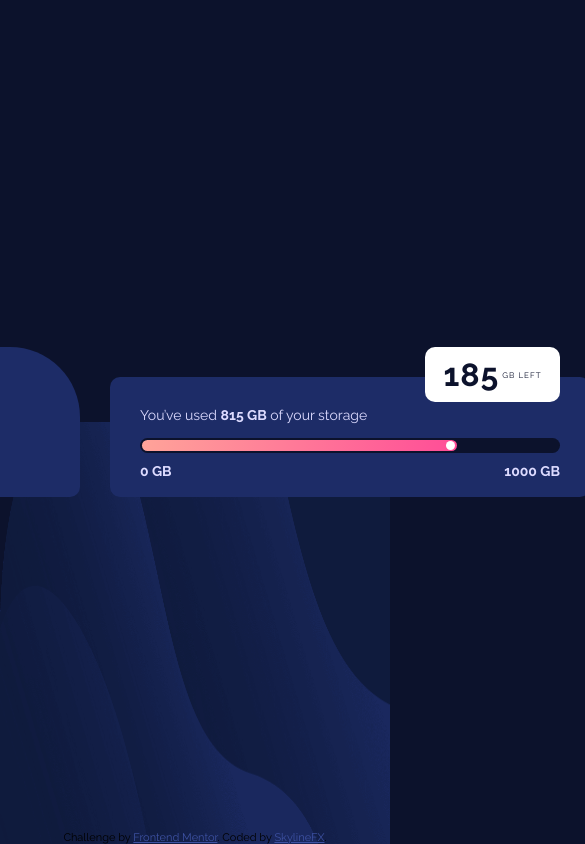
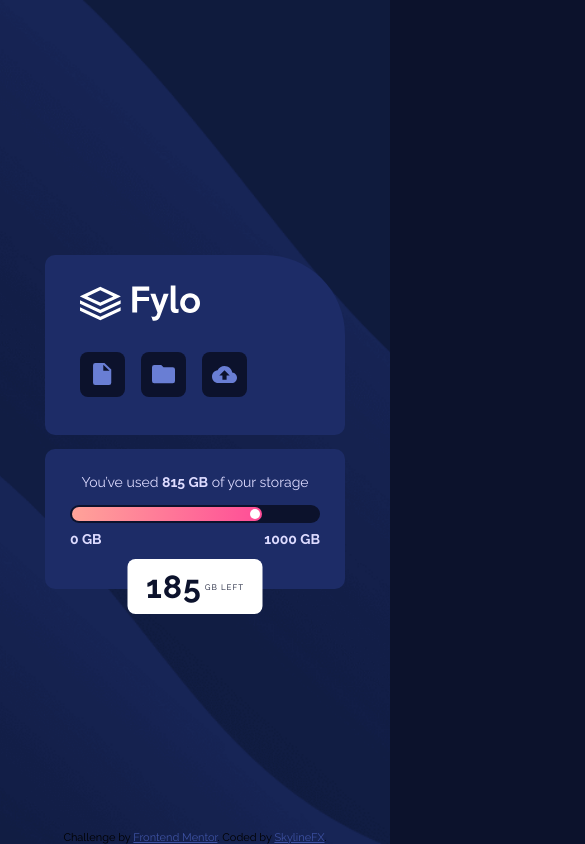
Before and after one commit to SkylineFX/Fylo-data-storage-component, a plain HTML site: page index.html in a window 390 px wide. Shown: the whole page, 585 px wide, since content can reach past the window. Drawn offline with Linux system fonts and the light colour scheme.

Commit message:
finished

```diff
--- a/index.html
+++ b/index.html
@@ -41,7 +41,6 @@
         <div class="upper-section">
           <p>You’ve used <span>815 GB</span> of your storage</p>
           <div class="message-indicator">
-            <div class="arrow"></div>
               <p><span>185</span> GB Left</p>
           </div>
         </div>
--- a/style.css
+++ b/style.css
@@ -1,3 +1,7 @@
+/*  =======
+    GLOBALS
+    =======  */
+
 *,
 *::before,
 *::after{
@@ -18,13 +22,16 @@
     justify-content: center;
     align-items: center;
     height: 100vh;
-    background:  url(images/bg-desktop.png) no-repeat center bottom;
+    background: url(images/bg-desktop.png) no-repeat center bottom;
     background-color: var(--very-dark-blue);
     background-size: 100% 50%;
-    /* background-size: contain; */
     font-family: 'Raleway', sans-serif;
     font-size: 14px;
 }
+
+/*  ===============
+    MAIN COMPONENTS
+    ===============  */
 
 section{
     display: flex;
@@ -36,62 +43,71 @@
     border-radius: 10px;
 }
 
+/*  ==============
+    LOGO COMPONENT
+    ==============  */
+
 .sec-logo{
-    border-radius: 10px 70px 10px 10px;
+    border-radius: 10px 80px 10px 10px;
     margin-right: 1.875rem;
     width: 280px;
-    height: 150px;
+    height: 160px;
 }
+
 .logo img{
     width: 110px;
     max-height: auto;
     margin: 30px 0 0 30px;
 }
-/* .sec-logo > div{
-    margin: 30px 0 0 30px;
-} */
 
 .icons{
     display: flex;
-    margin: 20px 0 0 30px;
+    margin: 25px 0 0 30px;
 }
 
 .icon{
     display: flex;
     align-items: center;
     justify-content: center;
-    margin-right: 16px;
     width: 35px;
     height: 35px;
     background-color: var(--very-dark-blue);
     border-radius: 8px;
 }
+.icon:not(:last-child){
+    margin-right: 16px;
+}
 
 .icon img{
     background-color: var(--very-dark-blue);
 }
+
 .icon-1 img{
-    height: 20px;
+    height: 18px;
     max-width: auto;
 }
 .icon-2 img{
-    height: 17px;
+    height: 15px;
     max-width: auto;
 }
 .icon-3 img{
-    height: 15px;
+    height: 13px;
     max-width: auto;
 }
+
+/*  =================
+    DETAILS COMPONENT
+    =================  */
 
 .sec-details{
     color: var(--pale-blue);
     align-self: flex-end;
-    width: 480px;
+    width: 500px;
     height: 120px;
 }
 
 .sec-details .wrapper{
-    margin: 30px;
+    margin: 30px 35px;
     /* background-color: rgba(0, 0, 0, 0.3); */
 }
 
@@ -99,52 +115,14 @@
     font-weight: 700;
 }
 
-
-.bar-bg{
-    display: flex;
-    align-items: center;
-    background-color: var(--very-dark-blue);
-    width: 100%;
-    height: 15px;
-    border-radius: 50px;
-    margin:15px 0 10px 0;
-}
-.bar-gradient{
-    display: flex;
-    align-items: center;
-    justify-content: flex-end;
-    margin: 0 2px;
-    background-image: linear-gradient(to right, hsl(6, 100%, 80%), hsl(335, 100%, 65%));
-    width: 75%;
-    height: 11px;
-    border-radius: 50px;
-}
-.bar-point{
-    align-self: center;
-    justify-self: flex-end;
-    margin-right:2px;
-    height: 9px;
-    width: 9px;
-    border-radius: 50px;
-    background-color: white;
-
-}
-
-.bar-details{
-    display: flex;
-    justify-content: space-between;
-    width: 100%;
-}
-
 .upper-section p,
 .message-indicator p{
     display: inline-block;
+    text-align: center;
 }
 
 .upper-section{
     position: relative;
-    /* display: flex;
-    justify-content: space-between; */
 }
 
 .message-indicator p{
@@ -153,7 +131,6 @@
     text-transform: uppercase;
     font-size: 8px;
     letter-spacing: 1px;
-    /* font-weight: 700; */
 }
 
 .message-indicator{
@@ -174,3 +151,160 @@
     font-size: 32px;
     margin-right: 3px;
 }
+
+.message-indicator::after{
+    content: '';
+    position: absolute;
+    bottom: -18px;
+    right: 0;
+    width: 0;
+    height: 0;
+    border-left: 30px solid transparent;
+    border-right: 0px solid transparent;
+    border-top: 30px solid white;
+}
+
+/*  STORAGE BAR */
+
+.bar-bg{
+    display: flex;
+    align-items: center;
+    background-color: var(--very-dark-blue);
+    /* background-color: #14204A; */
+    width: 100%;
+    height: 15px;
+    border-radius: 50px;
+    margin: 15px 0 5px 0;
+}
+
+.bar-gradient{
+    display: flex;
+    align-items: center;
+    justify-content: flex-end;
+    margin: 0 2px;
+    background-image: linear-gradient(to right, hsl(6, 100%, 80%), hsl(335, 100%, 65%));
+    width: 76%;
+    height: 11px;
+    border-radius: 50px;
+}
+
+.bar-point{
+    align-self: center;
+    justify-self: flex-end;
+    margin-right: 2px;
+    height: 9px;
+    width: 9px;
+    border-radius: 50%;
+    background-color: white;
+
+}
+
+.bar-details{
+    display: flex;
+    justify-content: space-between;
+    width: 100%;
+}
+
+
+/*  =============
+    MEDIA QUERIES
+    =============  */
+
+@media only screen and (max-width: 824px){
+    body{
+        background: url(images/bg-mobile.png) no-repeat center center;
+        background-color: var(--very-dark-blue);
+        background-size: cover;
+    }
+
+    section{
+        flex-direction: column;
+        align-items: center;
+        justify-content: center;
+    }
+
+    .sec-logo{
+        width: 300px;
+        height: 180px;
+        margin: 0 0 14px 0;
+    }
+
+    .logo img{
+        width: 120px;
+        max-height: auto;
+        margin: 30px 0 0 35px;
+    }
+
+    .sec-logo .icons{
+        margin: 28px 0 0 35px;
+    }
+
+    .icon{
+        width: 45px;
+        height: 45px;
+    }
+
+    .icon-1 img{
+        height: 22px;
+        max-width: auto;
+    }
+
+    .icon-2 img{
+        height: 19px;
+        max-width: auto;
+    }
+
+    .icon-3 img{
+        height: 17px;
+        max-width: auto;
+    }
+
+    .sec-details{
+        position: relative;
+        width: 300px;
+    }
+
+    .sec-details .wrapper{
+        margin: 25px;
+    }
+
+    .upper-section p{
+        width: 100%;
+        justify-content: center;
+    }
+
+    .message-indicator{
+        display: flex;
+        position: absolute;
+        top: 85px;
+        right: 50%;
+        transform: translate(50%);
+        height: 55px;
+        width: 135px;
+        border-radius: 8px;
+        color: var(--very-dark-blue);
+        background-color: white;
+    }
+
+    .message-indicator::after{
+        display: none;
+    }
+
+    .bar-bg{
+        height: 18px;
+        margin-bottom: 8px;
+    }
+
+    .bar-gradient{
+        height: 14px;
+    }
+
+    .bar-point{
+        height: 10px;
+        width: 10px;
+    }
+
+    .sec-details{
+        height: 140px;
+    }
+}
```
